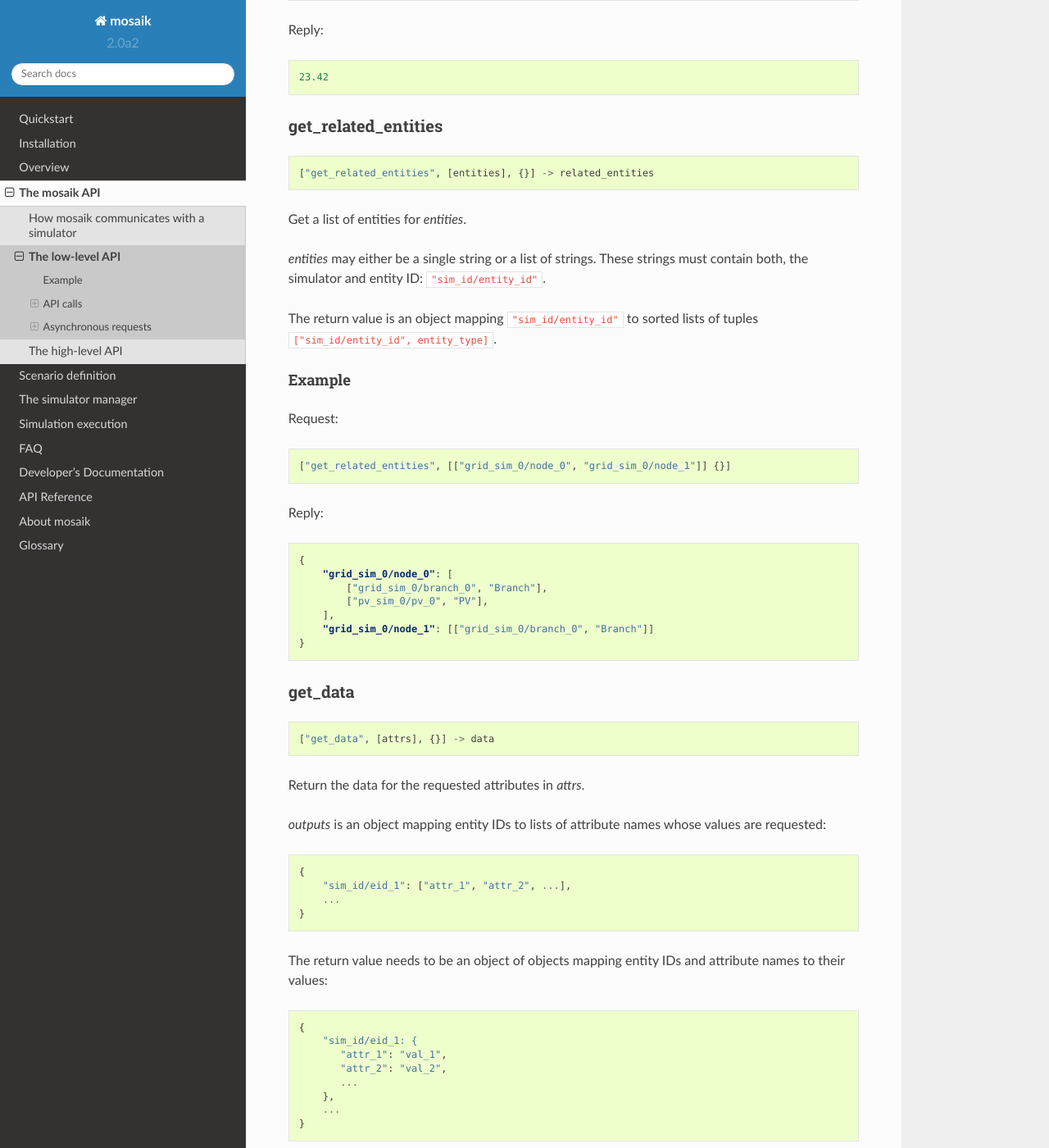
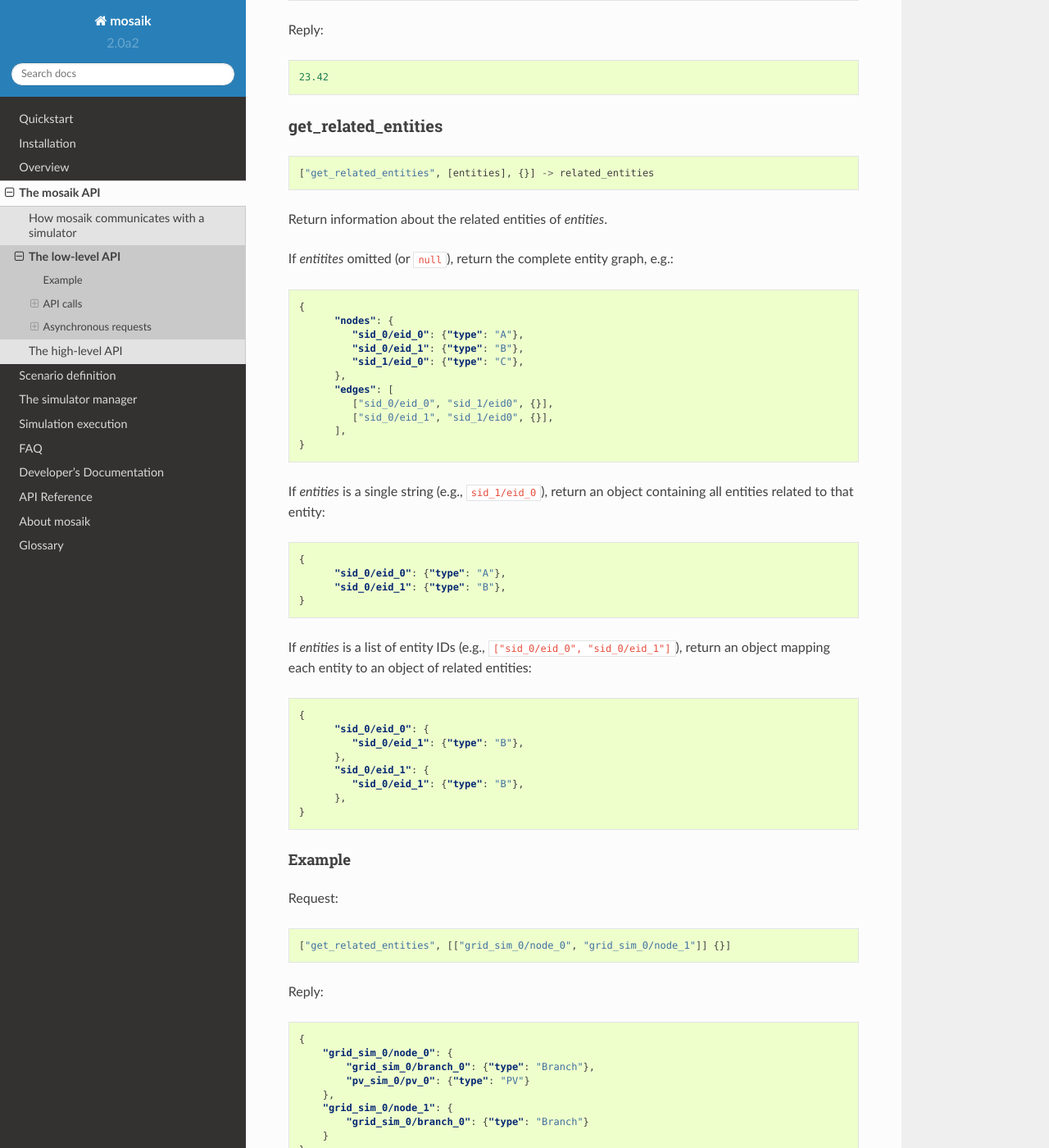
Before and after one commit to OFFIS-mosaik/mosaik, a Sphinx documentation site: the page built from docs/mosaik-api/low-level.rst, in a window 1280 px wide and 1400 px high, scrolled down 7554 px. Shown: the whole window at 82% size. Built offline with Sphinx 7.4.7 and the Read the Docs theme 2.0.0, drawn with Linux system fonts in a browser that asks for light colours; pages that are not in the unit, such as notebooks, are missing from menus.

Commit message:
Change behavior of the RPC get_related_entities(). It now accepts no parameter, a single entity ID or a list of entity IDs.

```diff
--- a/docs/mosaik-api/low-level.rst
+++ b/docs/mosaik-api/low-level.rst
@@ -442,14 +442,48 @@ get_related_entities
 
    ["get_related_entities", [entities], {}] -> related_entities
 
+Return information about the related entities of *entities*.
 
-Get a list of entities for *entities*.
+If *entitites* omitted (or ``null``), return the complete entity graph, e.g.:
 
-*entities* may either be a single string or a list of strings. These strings
-must contain both, the simulator and entity ID: ``"sim_id/entity_id"``.
+.. code-block:: json
 
-The return value is an object mapping ``"sim_id/entity_id"`` to sorted
-lists of tuples ``["sim_id/entity_id", entity_type]``.
+   {
+         "nodes": {
+            "sid_0/eid_0": {"type": "A"},
+            "sid_0/eid_1": {"type": "B"},
+            "sid_1/eid_0": {"type": "C"},
+         },
+         "edges": [
+            ["sid_0/eid_0", "sid_1/eid0", {}],
+            ["sid_0/eid_1", "sid_1/eid0", {}],
+         ],
+   }
+
+If *entities* is a single string (e.g., ``sid_1/eid_0``), return an object
+containing all entities related to that entity:
+
+.. code-block:: json
+
+   {
+         "sid_0/eid_0": {"type": "A"},
+         "sid_0/eid_1": {"type": "B"},
+   }
+
+If *entities* is a list of entity IDs (e.g., ``["sid_0/eid_0",
+"sid_0/eid_1"]``), return an object mapping each entity to an object of related
+entities:
+
+.. code-block:: json
+
+   {
+         "sid_0/eid_0": {
+            "sid_0/eid_1": {"type": "B"},
+         },
+         "sid_0/eid_1": {
+            "sid_0/eid_1": {"type": "B"},
+         },
+   }
 
 
 Example
@@ -466,11 +500,13 @@ Reply:
 .. code-block:: json
 
     {
-        "grid_sim_0/node_0": [
-            ["grid_sim_0/branch_0", "Branch"],
-            ["pv_sim_0/pv_0", "PV"],
-        ],
-        "grid_sim_0/node_1": [["grid_sim_0/branch_0", "Branch"]]
+        "grid_sim_0/node_0": {
+            "grid_sim_0/branch_0": {"type": "Branch"},
+            "pv_sim_0/pv_0": {"type": "PV"}
+        },
+        "grid_sim_0/node_1": {
+            "grid_sim_0/branch_0": {"type": "Branch"}
+        }
     }
 
 
```
Also changed, not shown: 4 other files.
